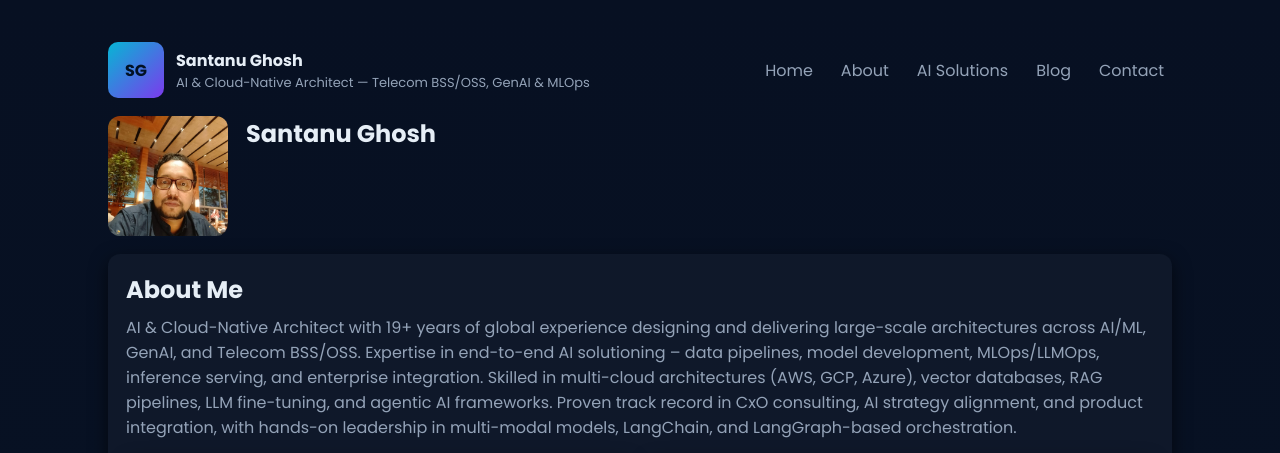
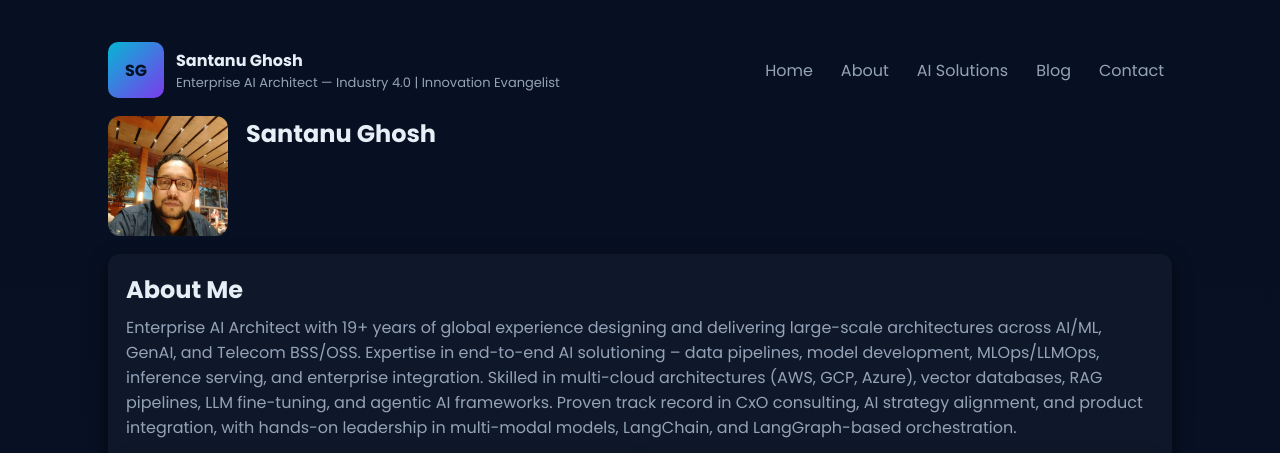
Before and after one commit to santanug5ai/aisolutions, a plain HTML site: page index.html in a window 1280 px wide. Shown: the top 453 px of the page. Drawn offline with Linux system fonts and the light colour scheme.

Commit message:
Update index.html

```diff
--- a/index.html
+++ b/index.html
@@ -34,7 +34,7 @@
         <div class="logo">SG</div>
         <div>
           <div style="font-weight:700">Santanu Ghosh</div>
-          <div class="muted" style="font-size:13px">AI & Cloud-Native Architect — Telecom BSS/OSS, GenAI & MLOps</div>
+          <div class="muted" style="font-size:13px">Enterprise AI Architect — Industry 4.0 | Innovation Evangelist </div>
         </div>
       </div>
       <nav>
@@ -59,7 +59,7 @@
           <h2>About Me</h2>
           <!-- Inserted Profile Synopsis from CV -->
           <p class="muted" style="margin-top:8px">
-            AI & Cloud-Native Architect with 19+ years of global experience designing and delivering large-scale architectures across AI/ML, GenAI, and Telecom BSS/OSS. Expertise in end-to-end AI solutioning – data pipelines, model development, MLOps/LLMOps, inference serving, and enterprise integration. Skilled in multi-cloud architectures (AWS, GCP, Azure), vector databases, RAG pipelines, LLM fine-tuning, and agentic AI frameworks. Proven track record in CxO consulting, AI strategy alignment, and product integration, with hands-on leadership in multi-modal models, LangChain, and LangGraph-based orchestration.
+            Enterprise AI Architect with 19+ years of global experience designing and delivering large-scale architectures across AI/ML, GenAI, and Telecom BSS/OSS. Expertise in end-to-end AI solutioning – data pipelines, model development, MLOps/LLMOps, inference serving, and enterprise integration. Skilled in multi-cloud architectures (AWS, GCP, Azure), vector databases, RAG pipelines, LLM fine-tuning, and agentic AI frameworks. Proven track record in CxO consulting, AI strategy alignment, and product integration, with hands-on leadership in multi-modal models, LangChain, and LangGraph-based orchestration.
           </p>
 
           <div class="grid" style="margin-top:12px">
```
